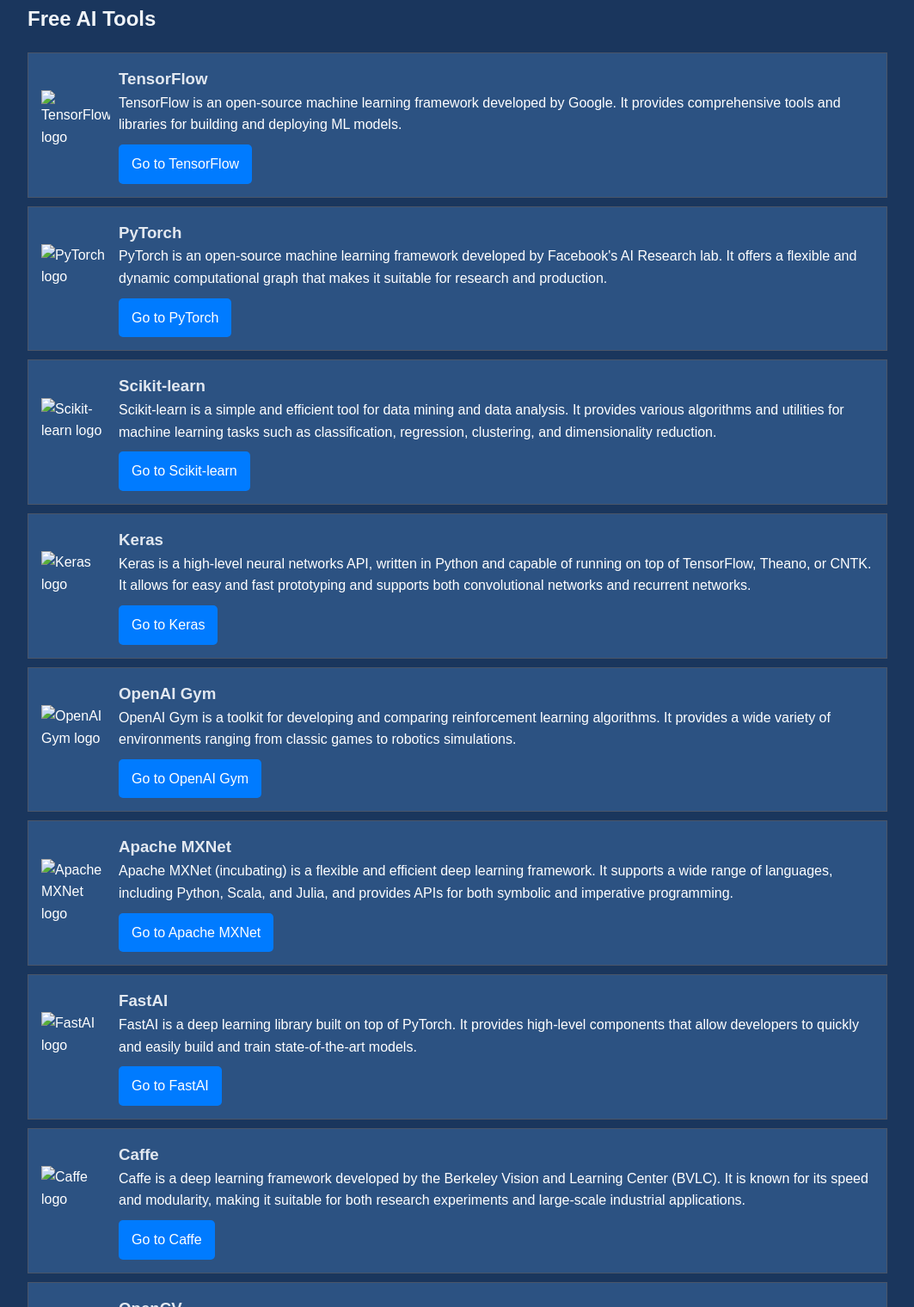
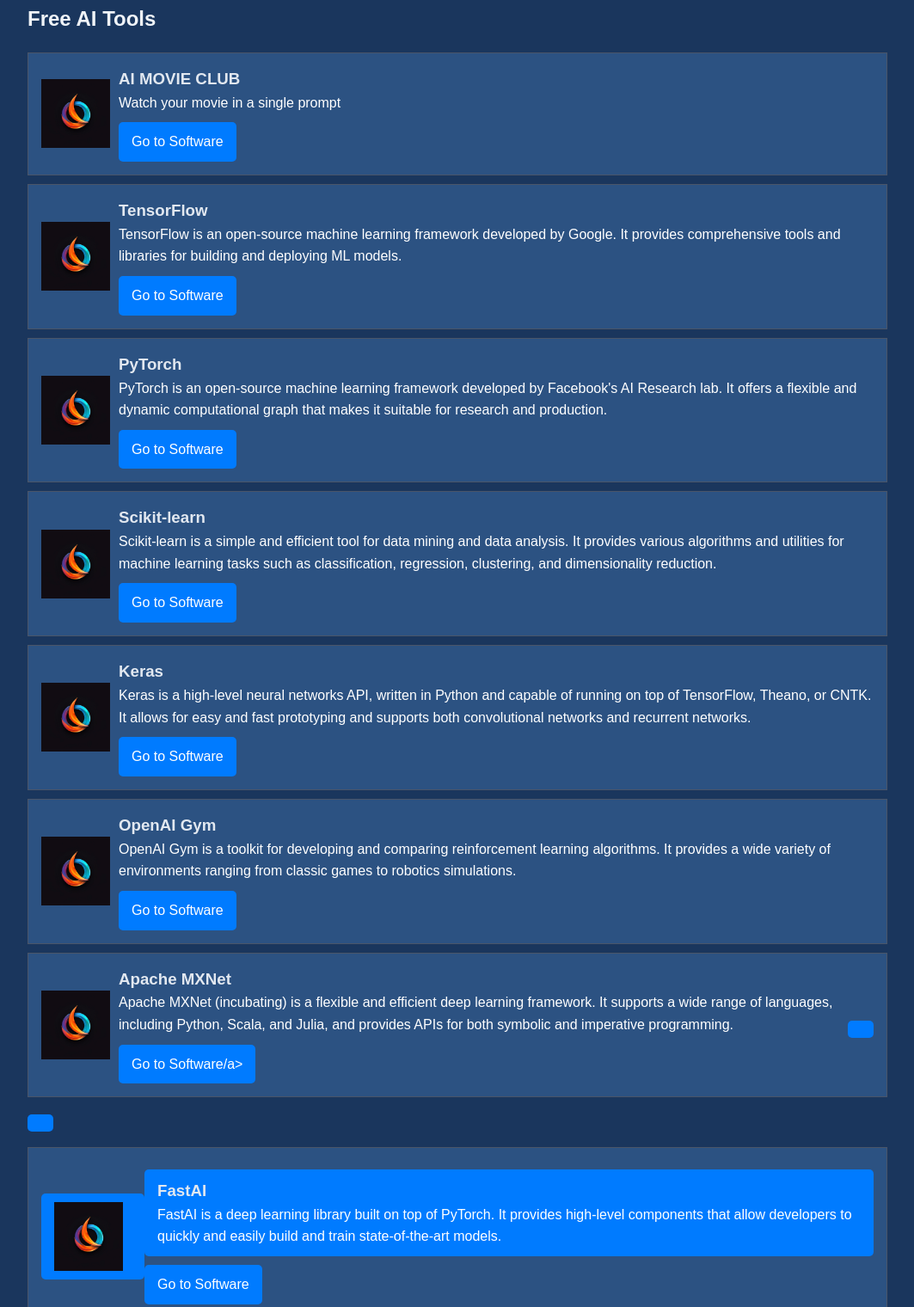
Before and after one commit to eavargasf/freesoft, a plain HTML site: page index.html in a window 1280 px wide. Shown: the part 9463-10983 px from the top of the page at 86% size, without its empty margins (108-1171 px from the left). Drawn offline with Linux system fonts and the light colour scheme.

Commit message:
Update index.html

```diff
--- a/index.html
+++ b/index.html
@@ -566,92 +566,102 @@
     <div class="category">
         <h2>Free AI Tools</h2>
 
+         <!-- PyTorch -->
+        <div class="software">
+            <img src="softfree.jpeg" alt="PyTorch logo">
+            <div class="software-info">
+                <h3>AI MOVIE CLUB</h3>
+                <p>Watch your movie in a single prompt</p>
+                <a href="https://aimovieclub.com/" class="btn" target="_blank">Go to Software</a>
+            </div>
+        </div>
+
         <!-- TensorFlow -->
         <div class="software">
-            <img src="tensorflow_logo.png" alt="TensorFlow logo">
+            <img src="softfree.jpeg" alt="TensorFlow logo">
             <div class="software-info">
                 <h3>TensorFlow</h3>
                 <p>TensorFlow is an open-source machine learning framework developed by Google. It provides comprehensive tools and libraries for building and deploying ML models.</p>
-                <a href="https://www.tensorflow.org/" class="btn" target="_blank">Go to TensorFlow</a>
+                <a href="https://www.tensorflow.org/" class="btn" target="_blank">Go to Software</a>
             </div>
         </div>
 
         <!-- PyTorch -->
         <div class="software">
-            <img src="pytorch_logo.png" alt="PyTorch logo">
+            <img src="softfree.jpeg" alt="PyTorch logo">
             <div class="software-info">
                 <h3>PyTorch</h3>
                 <p>PyTorch is an open-source machine learning framework developed by Facebook's AI Research lab. It offers a flexible and dynamic computational graph that makes it suitable for research and production.</p>
-                <a href="https://pytorch.org/" class="btn" target="_blank">Go to PyTorch</a>
+                <a href="https://pytorch.org/" class="btn" target="_blank">Go to Software</a>
             </div>
         </div>
 
         <!-- Scikit-learn -->
         <div class="software">
-            <img src="scikit-learn_logo.png" alt="Scikit-learn logo">
+            <img src="softfree.jpeg" alt="Scikit-learn logo">
             <div class="software-info">
                 <h3>Scikit-learn</h3>
                 <p>Scikit-learn is a simple and efficient tool for data mining and data analysis. It provides various algorithms and utilities for machine learning tasks such as classification, regression, clustering, and dimensionality reduction.</p>
-                <a href="https://scikit-learn.org/stable/" class="btn" target="_blank">Go to Scikit-learn</a>
+                <a href="https://scikit-learn.org/stable/" class="btn" target="_blank">Go to Software</a>
             </div>
         </div>
 
         <!-- Keras -->
         <div class="software">
-            <img src="keras_logo.png" alt="Keras logo">
+            <img src="softfree.jpeg" alt="Keras logo">
             <div class="software-info">
                 <h3>Keras</h3>
                 <p>Keras is a high-level neural networks API, written in Python and capable of running on top of TensorFlow, Theano, or CNTK. It allows for easy and fast prototyping and supports both convolutional networks and recurrent networks.</p>
-                <a href="https://keras.io/" class="btn" target="_blank">Go to Keras</a>
+                <a href="https://keras.io/" class="btn" target="_blank">Go to Software</a>
             </div>
         </div>
         <!-- OpenAI Gym -->
         <div class="software">
-            <img src="openai_gym_logo.png" alt="OpenAI Gym logo">
+            <img src="softfree.jpeg" alt="OpenAI Gym logo">
             <div class="software-info">
                 <h3>OpenAI Gym</h3>
                 <p>OpenAI Gym is a toolkit for developing and comparing reinforcement learning algorithms. It provides a wide variety of environments ranging from classic games to robotics simulations.</p>
-                <a href="https://gym.openai.com/" class="btn" target="_blank">Go to OpenAI Gym</a>
+                <a href="https://gym.openai.com/" class="btn" target="_blank">Go to Software</a>
             </div>
         </div>
 
         <!-- Apache MXNet -->
         <div class="software">
-            <img src="mxnet_logo.png" alt="Apache MXNet logo">
+            <img src="softfree.jpeg" alt="Apache MXNet logo">
             <div class="software-info">
                 <h3>Apache MXNet</h3>
                 <p>Apache MXNet (incubating) is a flexible and efficient deep learning framework. It supports a wide range of languages, including Python, Scala, and Julia, and provides APIs for both symbolic and imperative programming.</p>
-                <a href="https://mxnet.apache.org/" class="btn" target="_blank">Go to Apache MXNet</a>
+                <a href="https://mxnet.apache.org/" class="btn" target="_blank">Go to Software/a>
             </div>
         </div>
 
         <!-- FastAI -->
         <div class="software">
-            <img src="fastai_logo.png" alt="FastAI logo">
+            <img src="softfree.jpeg" alt="FastAI logo">
             <div class="software-info">
                 <h3>FastAI</h3>
                 <p>FastAI is a deep learning library built on top of PyTorch. It provides high-level components that allow developers to quickly and easily build and train state-of-the-art models.</p>
-                <a href="https://www.fast.ai/" class="btn" target="_blank">Go to FastAI</a>
+                <a href="https://www.fast.ai/" class="btn" target="_blank">Go to Software</a>
             </div>
         </div>
 
         <!-- Caffe -->
         <div class="software">
-            <img src="caffe_logo.png" alt="Caffe logo">
+            <img src="softfree.jpeg" alt="Caffe logo">
             <div class="software-info">
                 <h3>Caffe</h3>
                 <p>Caffe is a deep learning framework developed by the Berkeley Vision and Learning Center (BVLC). It is known for its speed and modularity, making it suitable for both research experiments and large-scale industrial applications.</p>
-                <a href="http://caffe.berkeleyvision.org/" class="btn" target="_blank">Go to Caffe</a>
+                <a href="http://caffe.berkeleyvision.org/" class="btn" target="_blank">Go to Software</a>
             </div>
         </div>
 
         <!-- OpenCV -->
         <div class="software">
-            <img src="opencv_logo.png" alt="OpenCV logo">
+            <img src="softfree.jpeg" alt="OpenCV logo">
             <div class="software-info">
                 <h3>OpenCV</h3>
                 <p>OpenCV (Open Source Computer Vision Library) is an open-source computer vision and machine learning software library. It provides a common infrastructure for computer vision applications and has C++, Python, Java, and MATLAB interfaces.</p>
-                <a href="https://opencv.org/" class="btn" target="_blank">Go to OpenCV</a>
+                <a href="https://opencv.org/" class="btn" target="_blank">Go to Software</a>
             </div>
         </div>
 
```
